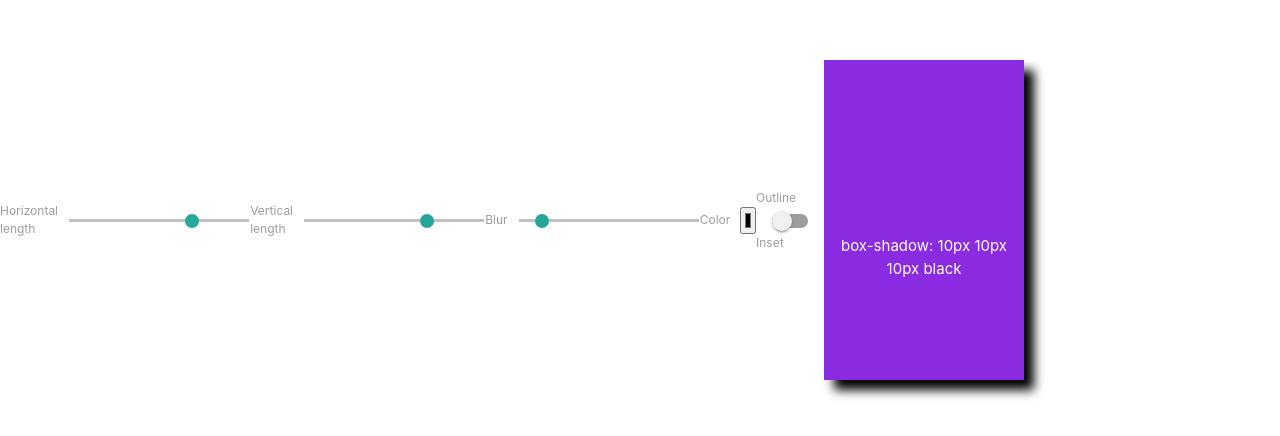
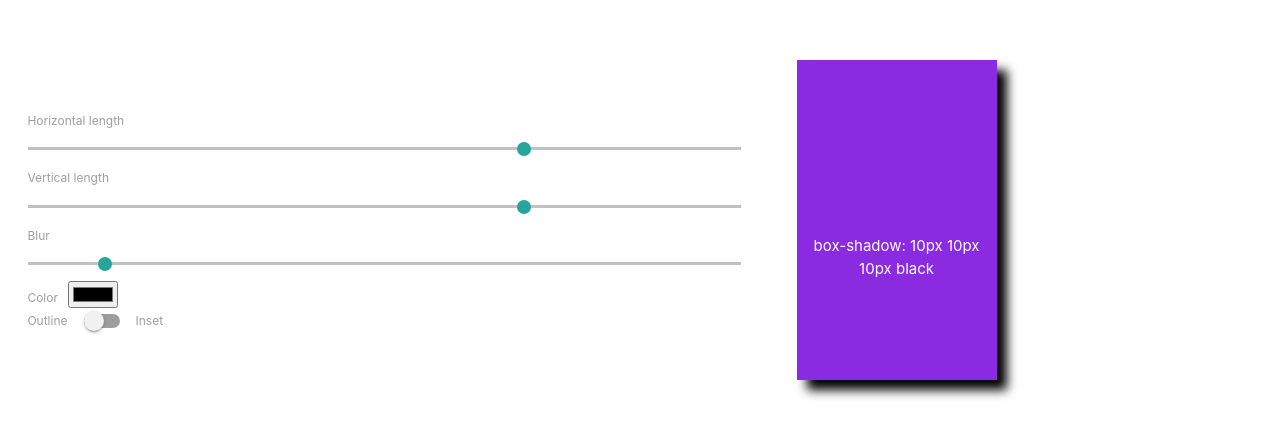
Before and after one commit to Shakeelkhuhro/Box-Shadow-Generator, a React (Create React App) app: page / in a window 1280 px wide. Shown: the part 180-616 px from the top of the page. Built offline with nearby package versions, Linux system fonts and the light colour scheme.

Commit message:
commited

```diff
--- a/src/App.css
+++ b/src/App.css
@@ -18,12 +18,6 @@
   color: white;
 }
 
-
-.controls {
-  display: flex;
-  flex-direction: column;
-  align-items: center;
-}
 
 @media (min-width: 768px) {
   .controls {
```
